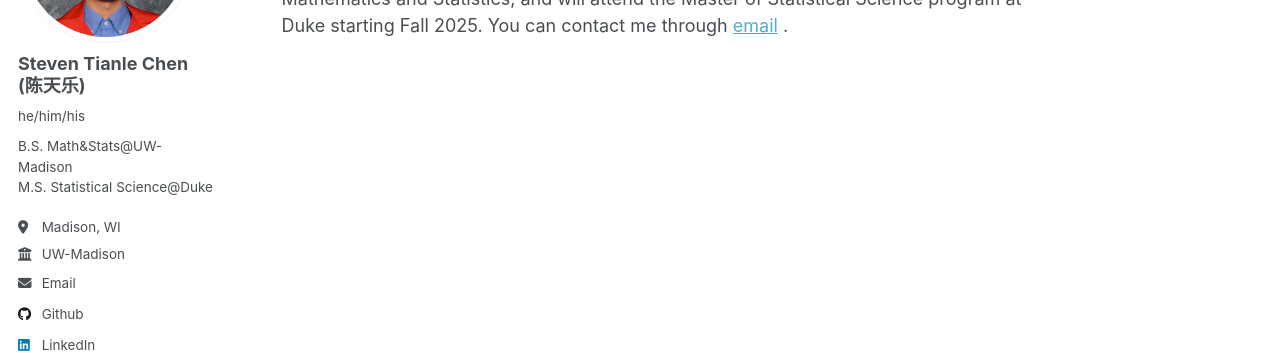
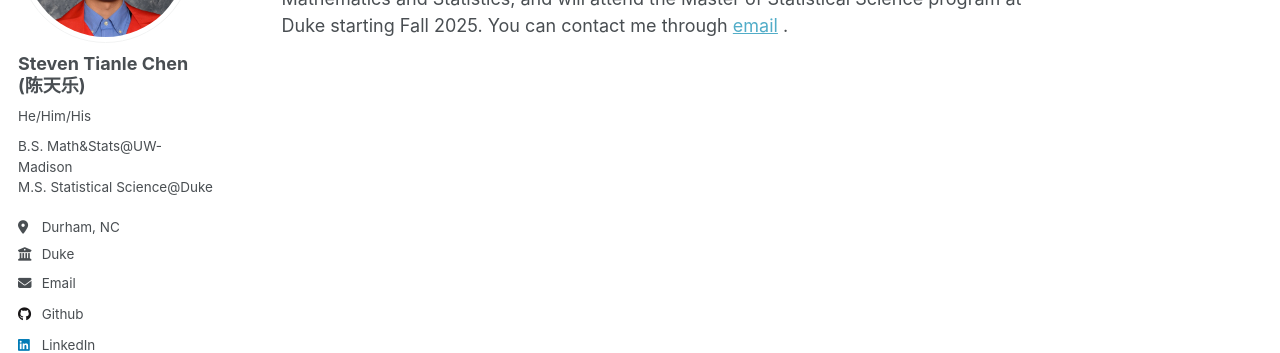
Before and after one commit to sttlchen/sttlchen.github.io, a Jekyll site: the page built from _pages/about.md, in a window 1280 px wide. Shown: the part 238-591 px from the top of the page. Built offline with Jekyll 4.4.1, drawn with Linux system fonts in a browser that asks for light colours.

Commit message:
Update _config.yml

```diff
--- a/_config.yml
+++ b/_config.yml
@@ -23,12 +23,12 @@ author:
   # Biographic information
   avatar           : "Grad Portrait.jpg"
   name             : "Steven Tianle Chen <br> (陈天乐)"
-  pronouns         : "he/him/his"
+  pronouns         : "He/Him/His"
   bio              : "B.S. Math&Stats@UW-Madison <br> M.S. Statistical Science@Duke"
-  location         : "Madison, WI"
-  employer         : "UW-Madison"
+  location         : "Durham, NC"
+  employer         : "Duke"
   uri              : # URL
-  email            : "chent7083@gmail.com"
+  email            : "tc434@duke.edu"
 
   # Academic websites
   arxiv            : # URL - Update with the correct link to your profile
```
